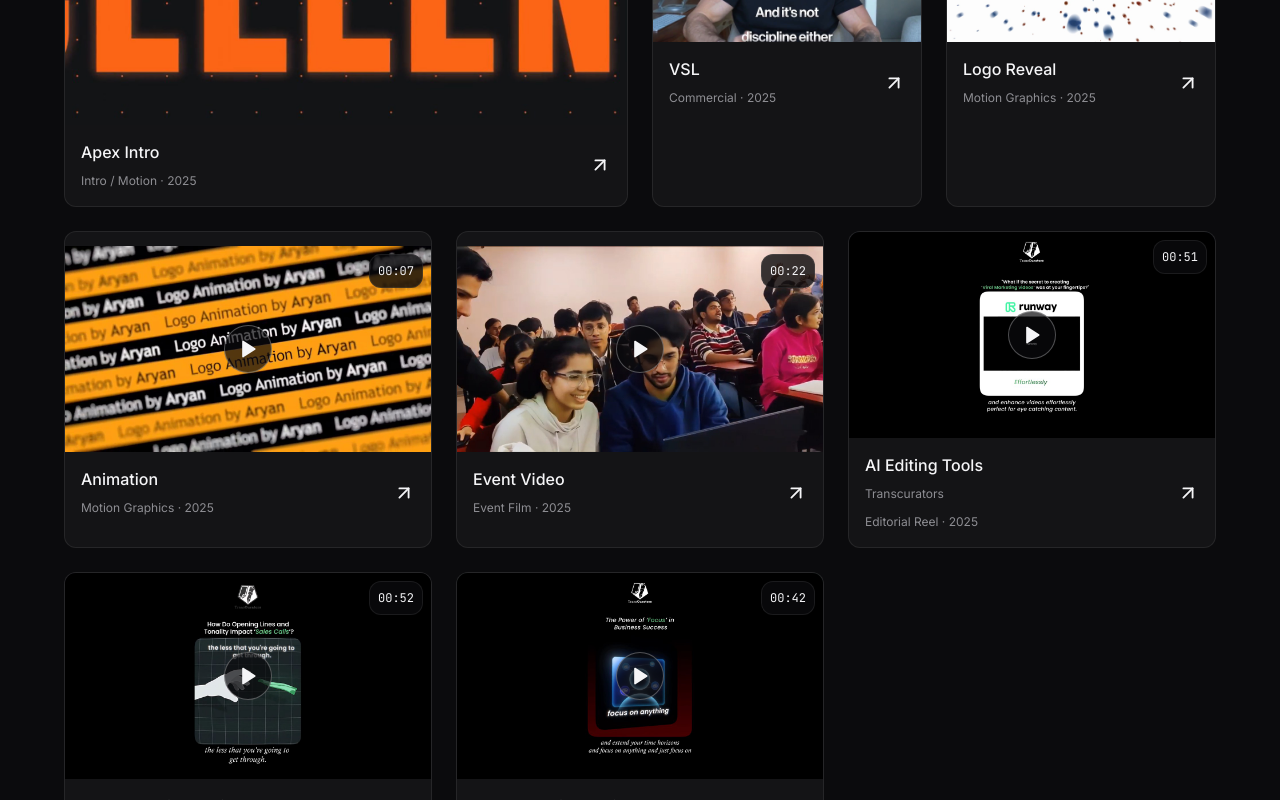
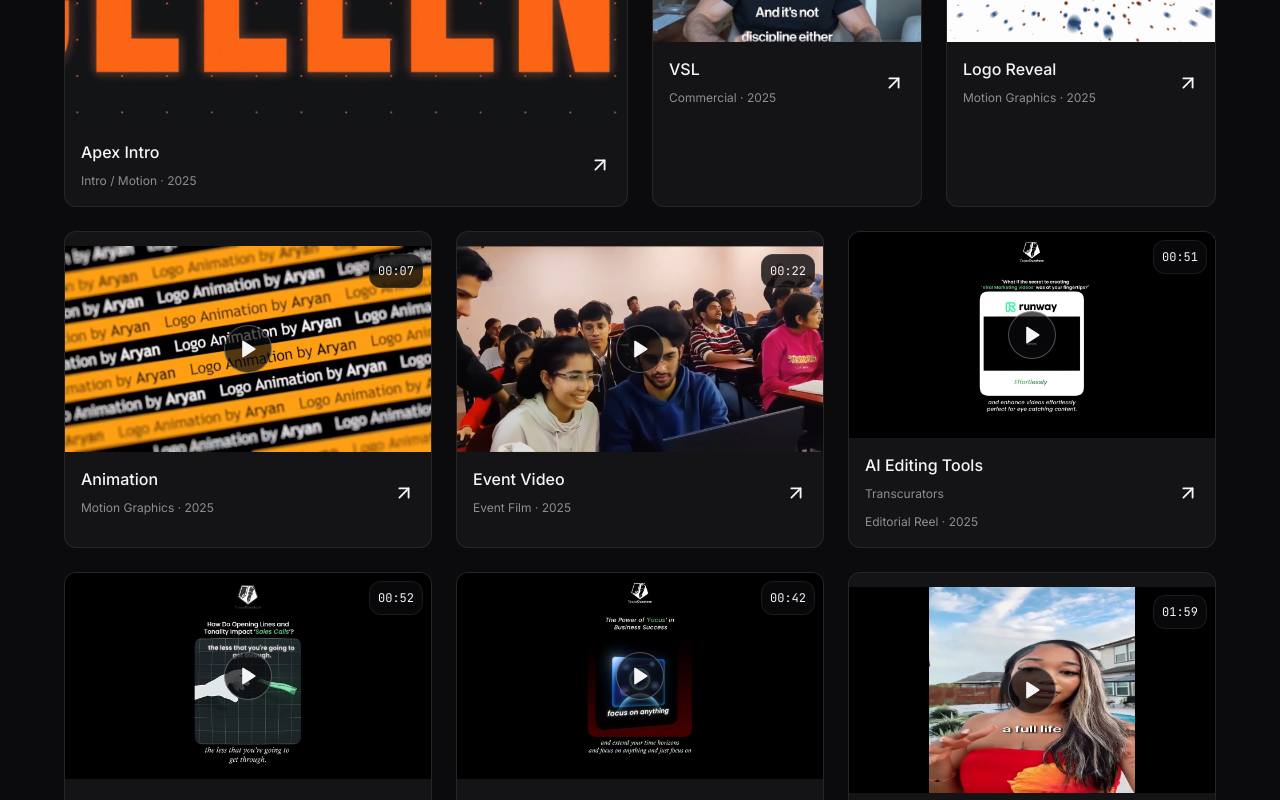
Before and after one commit to Aryxn-04/Aryan_Portfolio, a Next.js app: page / in a window 1280 px wide. Shown: the part 2000-2800 px from the top of the page. Built offline with nearby package versions, Linux system fonts and the light colour scheme; no server answers.

Commit message:
Add Video Project 1 and Ad 01 to the gallery

```diff
--- a/data/projects.ts
+++ b/data/projects.ts
@@ -1,4 +1,4 @@
-export type Category = "Intro / Motion" | "Commercial" | "Motion Graphics" | "Event Film" | "Editorial Reel" | "Podcast";
+export type Category = "Intro / Motion" | "Commercial" | "Motion Graphics" | "Event Film" | "Editorial Reel" | "Podcast" | "Video Edit";
 export type ProjectVideo = { kind: "mp4"; src: string };
 export interface Project {
   id: string; title: string; tags: Category[]; typeLabel: string; year: number; client?: string;
@@ -19,4 +19,6 @@ export const projects: Project[] = [
   { id: "ai-editing-tools-editorial-reel-transcurators", title: "AI Editing Tools", tags: ["Editorial Reel"], typeLabel: "Editorial Reel", year: 2025, client: "Transcurators", duration: "00:51", poster: "/posters/ai-editing-tools-editorial-reel-transcurators.jpg", previewSrc: "/videos/AI Editing Tools Editorial Reel - Transcurators.mp4", video: { kind: "mp4", src: "/videos/AI Editing Tools Editorial Reel - Transcurators.mp4" }, gradient: "radial-gradient(ellipse at 70% 20%, #263347, transparent 65%), linear-gradient(140deg, #151a25, #0b0b0d)" },
   { id: "podcast-edit-2-transcurators", title: "Podcast Edit — Episode 2", tags: ["Podcast"], typeLabel: "Podcast", year: 2025, client: "Transcurators", duration: "00:52", poster: "/posters/podcast-edit-2-transcurators.jpg", previewSrc: "/videos/Podcast Edit 2 - Transcurators.mp4", video: { kind: "mp4", src: "/videos/Podcast Edit 2 - Transcurators.mp4" }, gradient: "radial-gradient(ellipse at 30% 70%, #30253f, transparent 65%), linear-gradient(135deg, #1a1622, #0b0b0d)" },
   { id: "podcast-edit-1-transcurators", title: "Podcast Edit — Episode 1", tags: ["Podcast"], typeLabel: "Podcast", year: 2025, client: "Transcurators", duration: "00:42", poster: "/posters/podcast-edit-1-transcurators.jpg", previewSrc: "/videos/Podcast Edit 1 - Transcurators.mp4", video: { kind: "mp4", src: "/videos/Podcast Edit 1 - Transcurators.mp4" }, gradient: "radial-gradient(ellipse at 70% 30%, #243b36, transparent 65%), linear-gradient(145deg, #141e1c, #0b0b0d)" },
+  { id: "video-project-1", title: "Video Project 1", tags: ["Video Edit"], typeLabel: "Video Edit", year: 2025, duration: "01:59", poster: "/posters/video-project-1.jpg", previewSrc: "/videos/Video Project 1.mp4", video: { kind: "mp4", src: "/videos/Video Project 1.mp4" }, gradient: "radial-gradient(ellipse at 70% 25%, #2b3244, transparent 65%), linear-gradient(140deg, #181b24, #0b0b0d)" },
+  { id: "ad-01", title: "Ad 01", tags: ["Commercial"], typeLabel: "Commercial", year: 2025, duration: "00:46", poster: "/posters/ad-01.jpg", previewSrc: "/videos/Ad 01.mp4", video: { kind: "mp4", src: "/videos/Ad 01.mp4" }, gradient: "radial-gradient(ellipse at 35% 70%, #263c34, transparent 65%), linear-gradient(135deg, #171e1a, #0b0b0d)" },
 ];
```
Also changed, not shown: public/posters/ad-01.jpg (added), public/posters/video-project-1.jpg (added).
